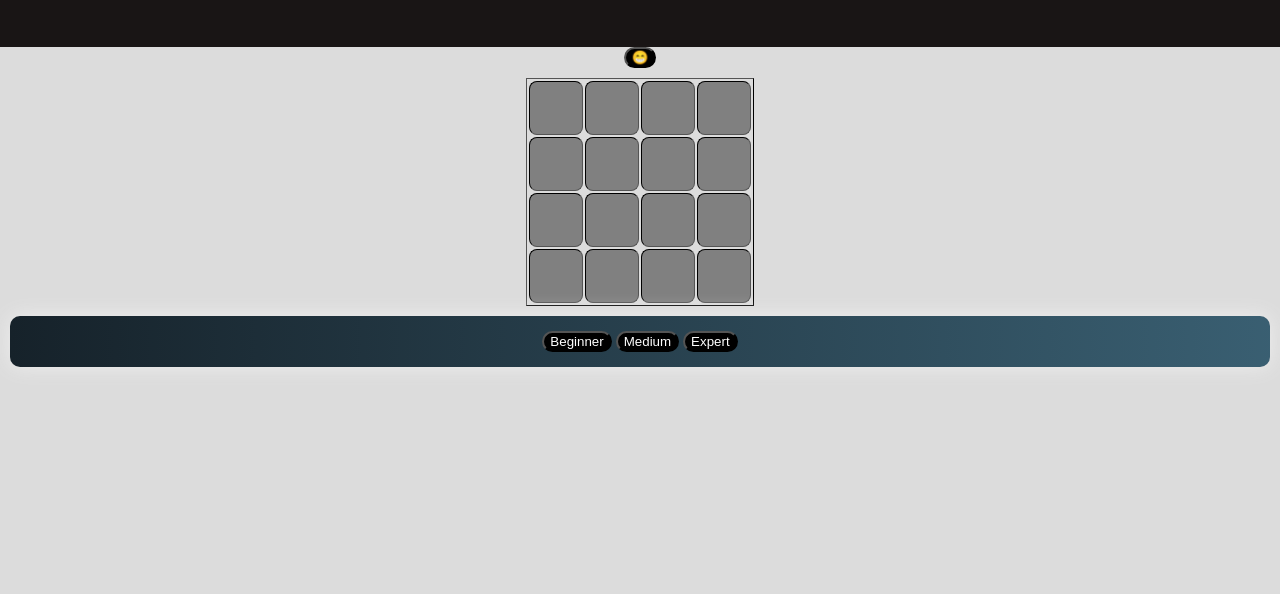
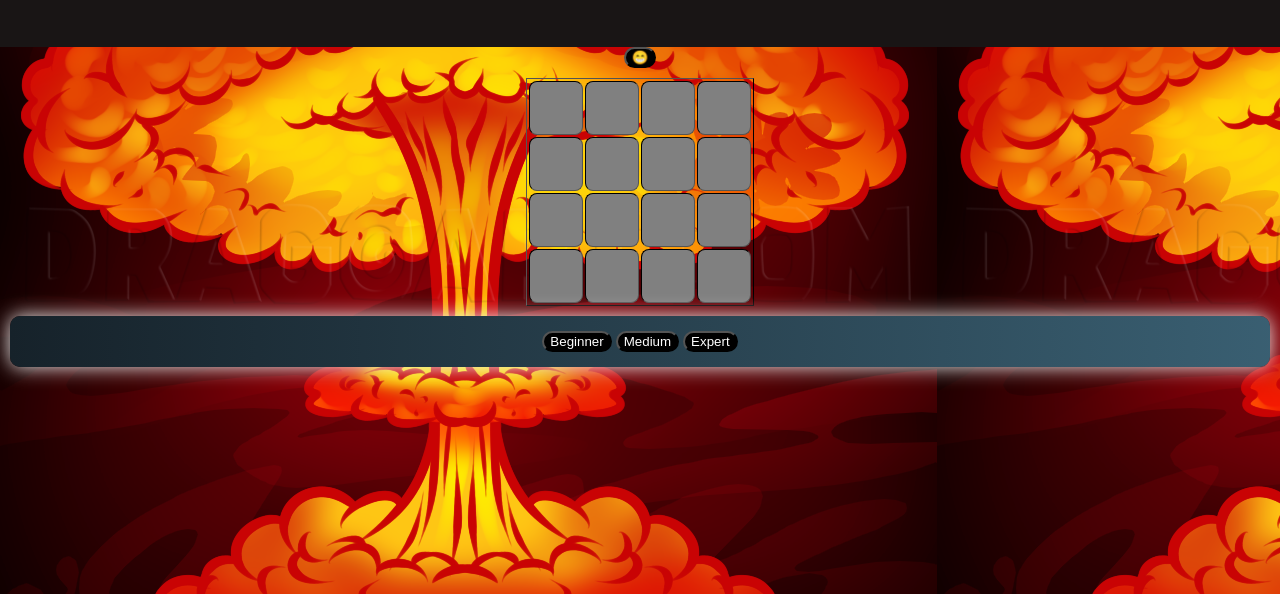
Before and after one commit to Dandushe/Minesweeper, a plain HTML site: page index.html in a window 1280 px wide. Shown: the part 206-800 px from the top of the page. Drawn offline with Linux system fonts and the light colour scheme; the site is published under a folder, as on GitHub Pages, so addresses that start at the root find nothing; a web font is replaced by a local one.

Commit message:
Add files via upload

```diff
--- a/css/main.css
+++ b/css/main.css
@@ -2,7 +2,7 @@ body {
     background-color: gainsboro;
     margin: 0;
     text-align: center;
-    background-image: url("/images/explosion.png");
+    background-image: url("../images/explosion.png");
     font-family: "Sofia";
 }
 
```
